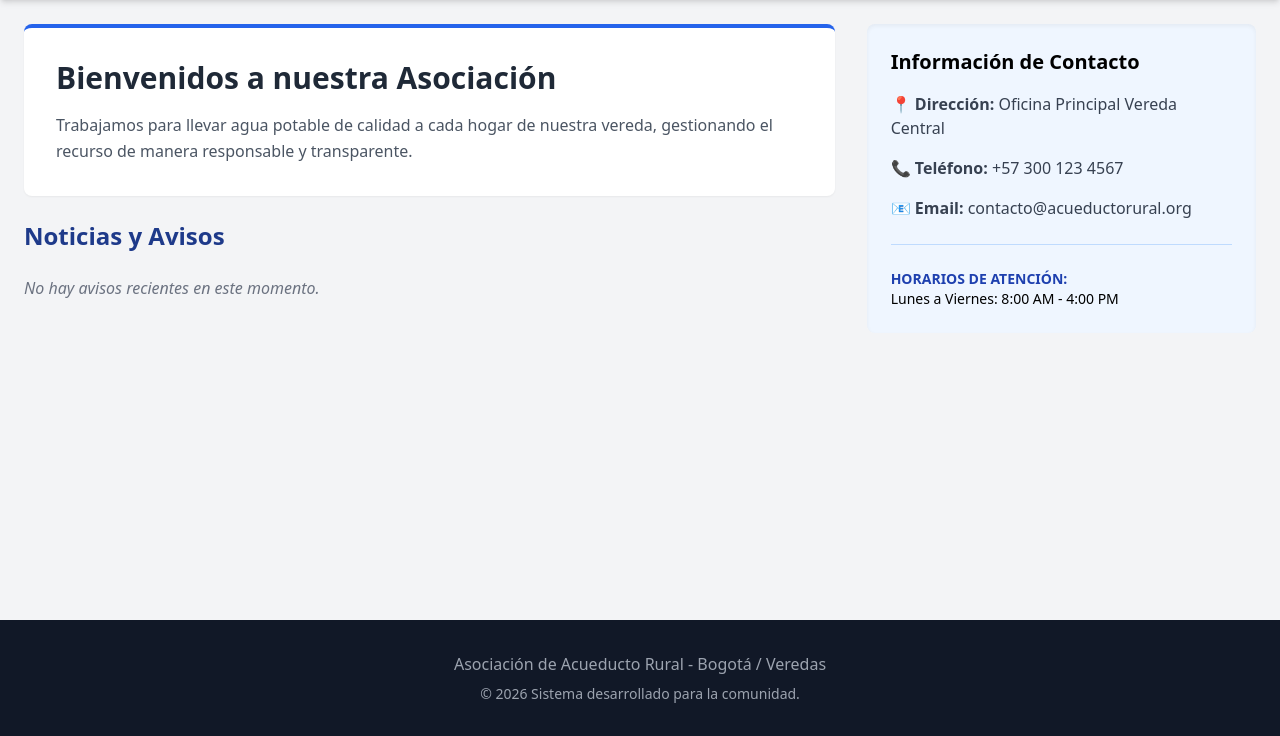
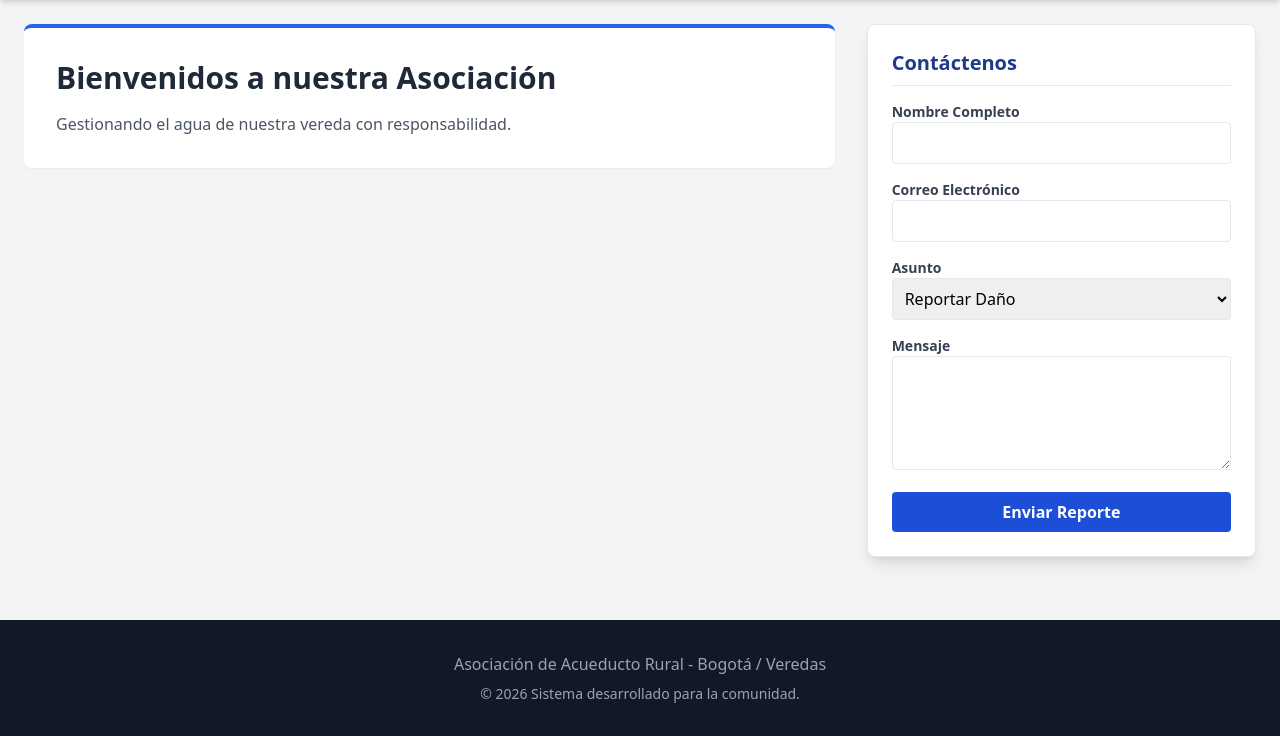
Before and after one commit to ivancarrasco-dev/Acueducto-QG, a Flask app: page / in a window 1280 px wide. Shown: the part 64-800 px from the top of the page. Run offline with Flask 3, Linux system fonts and the light colour scheme; some libraries are stand-ins or nearby versions.

Commit message:
feat: Implementacion de un formulario

```diff
--- a/app.py
+++ b/app.py
@@ -6,28 +6,29 @@ from werkzeug.utils import secure_filename
 app = Flask(__name__)
 app.secret_key = "clave_secreta_sena"
 
-# Configuración de Base de Datos y Archivos
 app.config['SQLALCHEMY_DATABASE_URI'] = 'sqlite:///database.db'
 app.config['UPLOAD_FOLDER'] = 'uploads'
-app.config['MAX_CONTENT_LENGTH'] = 16 * 1024 * 1024  # Máximo 16MB por PDF
 db = SQLAlchemy(app)
 
-# Asegurar que la carpeta de subidas existe
-if not os.path.exists(app.config['UPLOAD_FOLDER']):
-    os.makedirs(app.config['UPLOAD_FOLDER'])
-
-# Modelo de la Base de Datos
+# --- MODELOS ---
 class Noticia(db.Model):
     id = db.Column(db.Integer, primary_key=True)
-    titulo = db.Column(db.String(100), nullable=False)
-    contenido = db.Column(db.Text, nullable=False)
+    titulo = db.Column(db.String(100))
+    contenido = db.Column(db.Text)
 
 class Documento(db.Model):
     id = db.Column(db.Integer, primary_key=True)
-    nombre = db.Column(db.String(100), nullable=False)
-    ruta = db.Column(db.String(200), nullable=False)
+    nombre = db.Column(db.String(100))
+    ruta = db.Column(db.String(200))
 
-# Crear las tablas al iniciar
+# NUEVA TABLA PARA EL FORMULARIO
+class Mensaje(db.Model):
+    id = db.Column(db.Integer, primary_key=True)
+    nombre = db.Column(db.String(100))
+    correo = db.Column(db.String(100))
+    asunto = db.Column(db.String(100))
+    mensaje = db.Column(db.Text)
+
 with app.app_context():
     db.create_all()
 
@@ -35,13 +36,27 @@ with app.app_context():
 
 @app.route('/')
 def index():
-    todas_noticias = Noticia.query.order_by(Noticia.id.desc()).all()
+    todas_noticias = Noticia.query.all()
     return render_template('index.html', noticias=todas_noticias)
+
+# NUEVA RUTA PARA PROCESAR EL CONTACTO
+@app.route('/enviar_contacto', methods=['POST'])
+def enviar_contacto():
+    nombre = request.form['nombre']
+    correo = request.form['correo']
+    asunto = request.form['asunto']
+    contenido = request.form['mensaje']
+
+    nuevo_mensaje = Mensaje(nombre=nombre, correo=correo, asunto=asunto, mensaje=contenido)
+    db.session.add(nuevo_mensaje)
+    db.session.commit()
+
+    flash("¡Gracias! Tu mensaje ha sido enviado a la asociación.")
+    return redirect(url_for('index'))
 
 @app.route('/transparencia', methods=['GET', 'POST'])
 def transparencia():
     if request.method == 'POST':
-        # Lógica para subir PDF
         file = request.files['archivo']
         nombre_doc = request.form['nombre']
         if file and file.filename.endswith('.pdf'):
--- a/templates/index.html
+++ b/templates/index.html
@@ -5,33 +5,42 @@
     <div class="md:col-span-2 space-y-6">
         <div class="bg-white p-8 rounded-lg shadow-sm border-t-4 border-blue-600">
             <h1 class="text-3xl font-bold text-gray-800 mb-4">Bienvenidos a nuestra Asociación</h1>
-            <p class="text-gray-600 leading-relaxed">Trabajamos para llevar agua potable de calidad a cada hogar de nuestra vereda, gestionando el recurso de manera responsable y transparente.</p>
+            <p class="text-gray-600">Gestionando el agua de nuestra vereda con responsabilidad.</p>
         </div>
-
-        <h2 class="text-2xl font-bold text-blue-900">Noticias y Avisos</h2>
-        {% if noticias %}
-            {% for n in noticias %}
-            <div class="bg-white p-4 rounded shadow border-l-4 border-blue-400">
-                <h3 class="font-bold text-lg">{{ n.titulo }}</h3>
-                <p class="text-gray-600">{{ n.contenido }}</p>
-            </div>
-            {% endfor %}
-        {% else %}
-            <p class="italic text-gray-500">No hay avisos recientes en este momento.</p>
-        {% endif %}
     </div>
 
-    <div id="contacto" class="bg-blue-50 p-6 rounded-lg shadow-inner">
-        <h3 class="text-xl font-bold mb-4">Información de Contacto</h3>
-        <ul class="space-y-4 text-gray-700">
-            <li><strong>📍 Dirección:</strong> Oficina Principal Vereda Central</li>
-            <li><strong>📞 Teléfono:</strong> +57 300 123 4567</li>
-            <li><strong>📧 Email:</strong> contacto@acueductorural.org</li>
-        </ul>
-        <div class="mt-6 pt-6 border-t border-blue-200">
-            <p class="text-sm font-bold text-blue-800 uppercase">Horarios de atención:</p>
-            <p class="text-sm">Lunes a Viernes: 8:00 AM - 4:00 PM</p>
-        </div>
+    <div id="contacto" class="bg-white p-6 rounded-lg shadow-lg border border-gray-200">
+        <h3 class="text-xl font-bold mb-4 text-blue-900 border-b pb-2">Contáctenos</h3>
+
+        <form action="/enviar_contacto" method="POST" class="space-y-4">
+            <div>
+                <label class="block text-sm font-bold text-gray-700">Nombre Completo</label>
+                <input type="text" name="nombre" class="w-full border p-2 rounded focus:ring-2 focus:ring-blue-500 outline-none" required>
+            </div>
+
+            <div>
+                <label class="block text-sm font-bold text-gray-700">Correo Electrónico</label>
+                <input type="email" name="correo" class="w-full border p-2 rounded focus:ring-2 focus:ring-blue-500 outline-none" required>
+            </div>
+
+            <div>
+                <label class="block text-sm font-bold text-gray-700">Asunto</label>
+                <select name="asunto" class="w-full border p-2 rounded focus:ring-2 focus:ring-blue-500 outline-none">
+                    <option>Reportar Daño</option>
+                    <option>Petición/Queja</option>
+                    <option>Información General</option>
+                </select>
+            </div>
+
+            <div>
+                <label class="block text-sm font-bold text-gray-700">Mensaje</label>
+                <textarea name="mensaje" rows="4" class="w-full border p-2 rounded focus:ring-2 focus:ring-blue-500 outline-none" required></textarea>
+            </div>
+
+            <button type="submit" class="w-full bg-blue-700 text-white font-bold py-2 rounded hover:bg-blue-800 transition">
+                Enviar Reporte
+            </button>
+        </form>
     </div>
 
 </div>
```
Also changed, not shown: instance/database.db.
